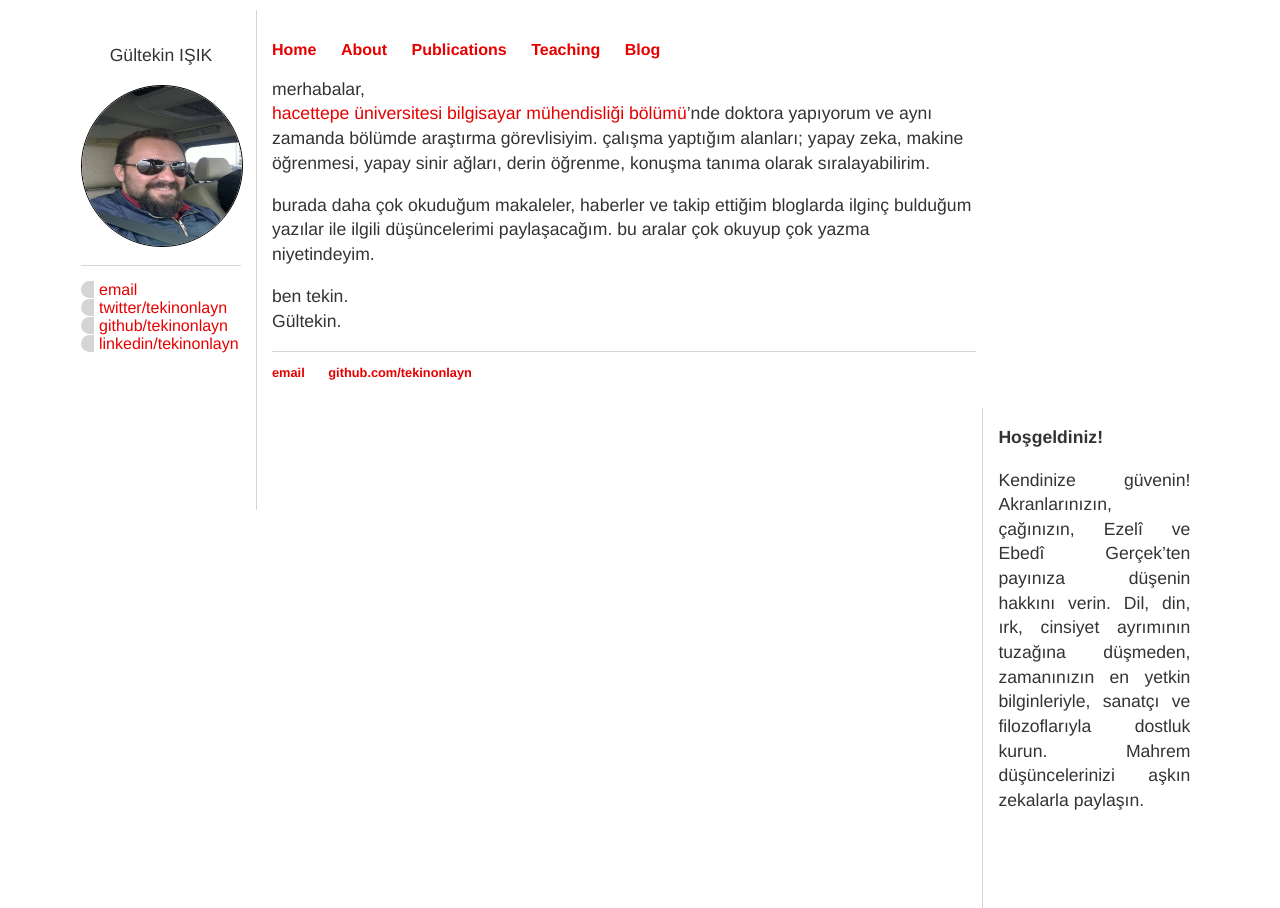
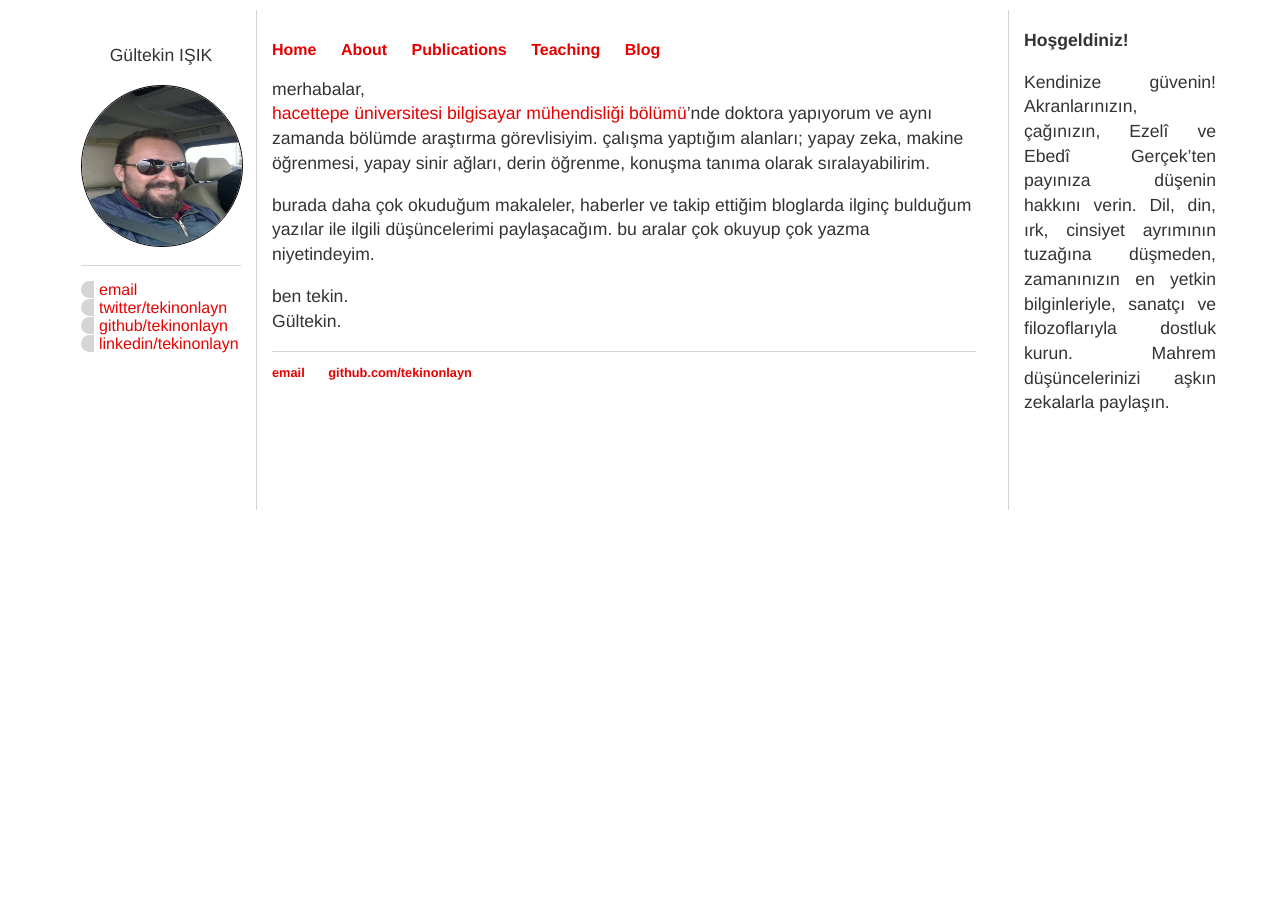
Before and after one commit to tekinonlayn/gi.github.io, a Jekyll site: the page built from cv/cv.html, in a window 1280 px wide. Built offline with Jekyll 4.4.1, drawn with Linux system fonts in a browser that asks for light colours.

Commit message:
Update varsay.css

```diff
--- a/css/varsay.css
+++ b/css/varsay.css
@@ -28,7 +28,7 @@ body {
     width: 15%;
     height: 500px;
     float: right;
-    margin-right:7%;
+    margin-right:5%;
     padding-left: 15px;
     text-align: justify;
     display: inline-block;
```
